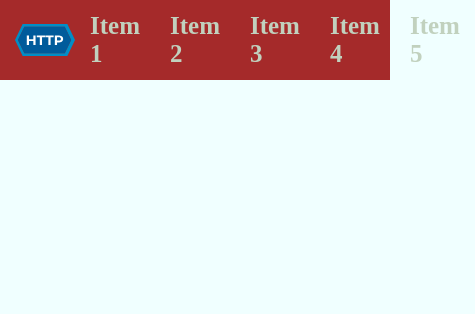
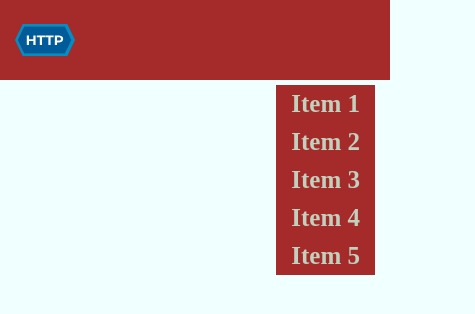
Before and after one commit to apuntesnavarrete/menu_responsive, a plain HTML site: page index.html in a window 390 px wide. Shown: the whole page, 475 px wide, since content can reach past the window. Drawn offline with Linux system fonts and the light colour scheme.

Commit message:
menu direcction colum

```diff
--- a/index.css
+++ b/index.css
@@ -38,6 +38,18 @@ li{
 li:hover{
     background-color: rgb(119, 38, 38);
     cursor: pointer;
-    color: burlywood;
+    color: rgb(238, 237, 237);
     transition: all 1s;
+    border: 0.3px solid black;
 }
+
+@media (max-width: 760px) {
+    ul {
+        margin: 130px 0 0 0;
+        flex-direction: column;
+    }
+
+    li{
+        background-color: brown;
+    }
+}
```
